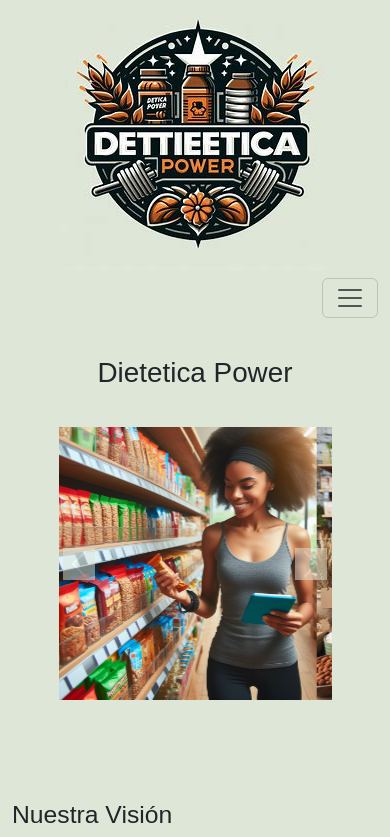
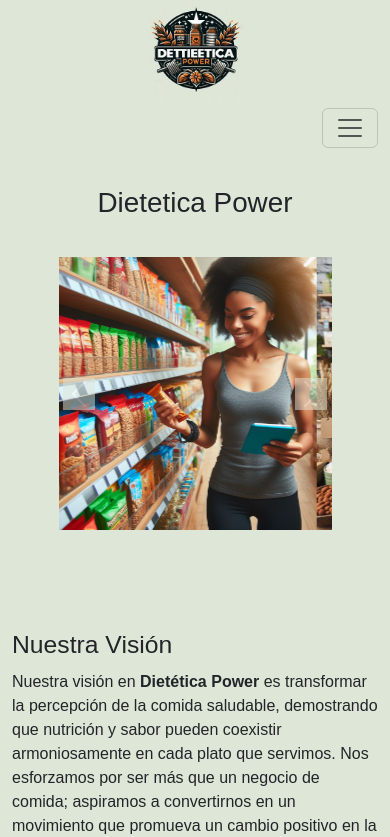
Before and after one commit to tomasparisi/TomasParisi_SitioProfesional, a plain HTML site: page index.html in a window 390 px wide. Shown: the top 837 px of the page. Drawn offline with nearby package versions, Linux system fonts and the light colour scheme.

Commit message:
Update styles.css

```diff
--- a/styles.css
+++ b/styles.css
@@ -288,4 +288,6 @@ nav.navbar {
     .footer {
         font-size: 14px;
     }
+      .logoNombre img {
+          width:100px;
 }
```
